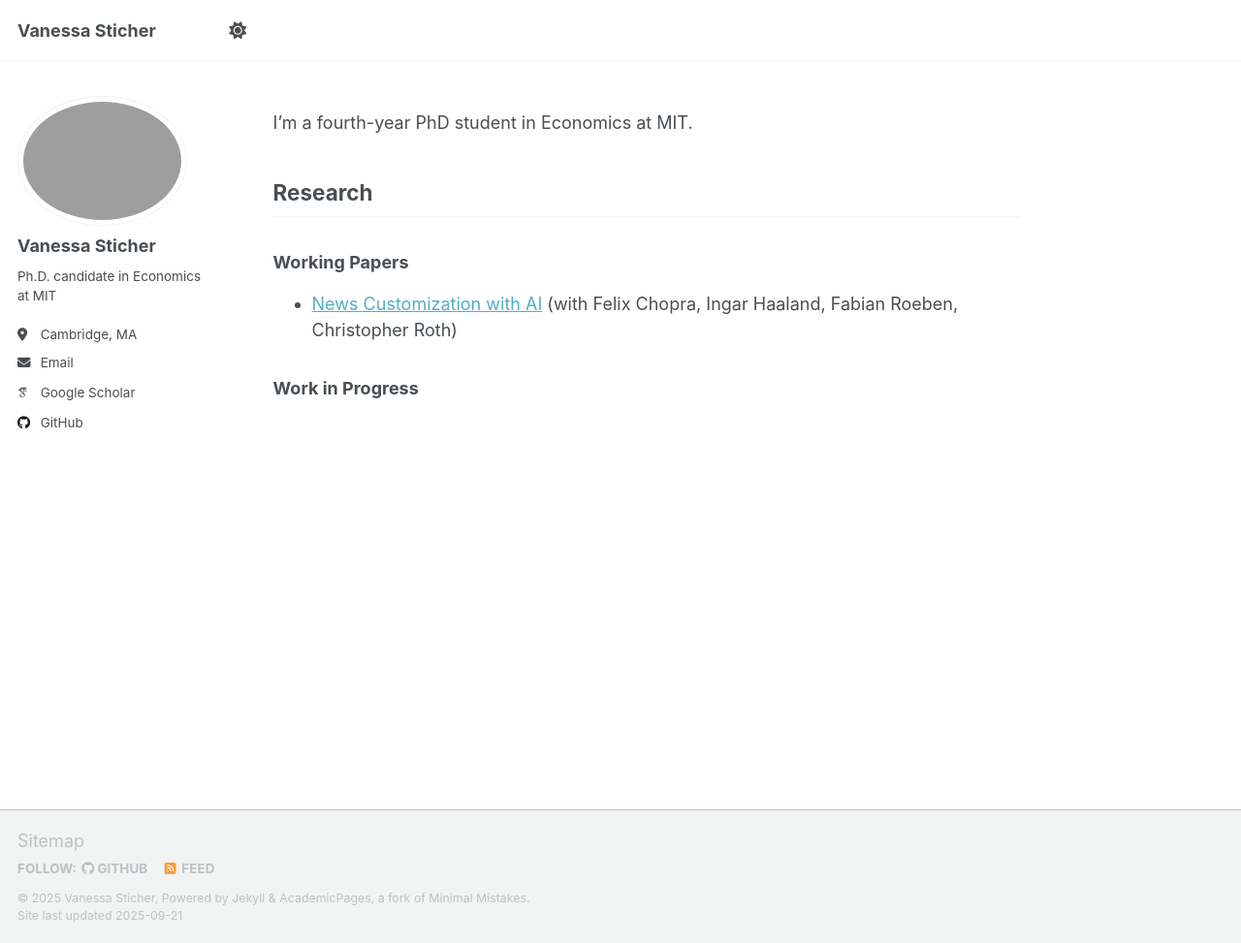
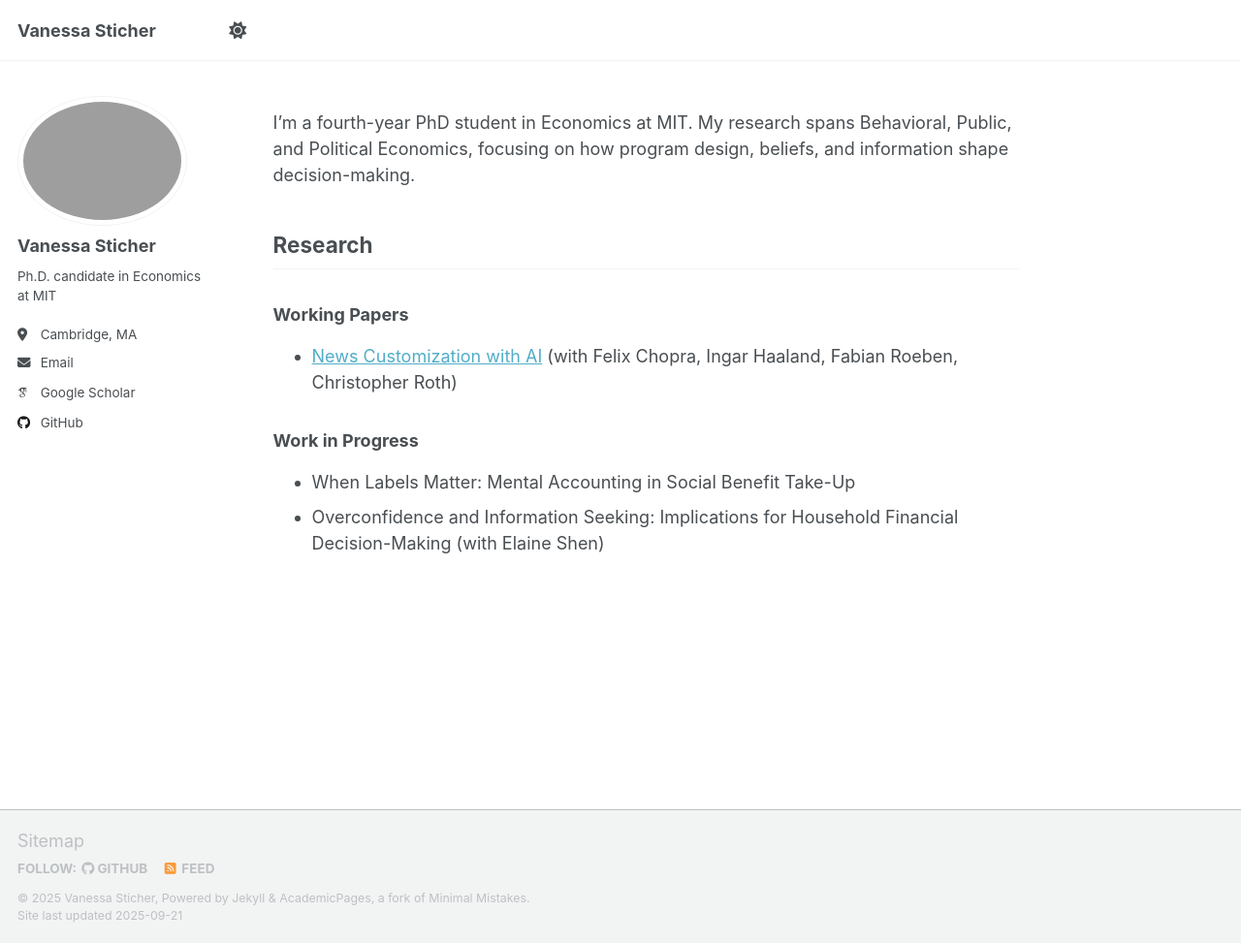
Before and after one commit to VanessaSticher/vanessasticher.github.io, a Jekyll site: the page built from _pages/about.md, in a window 1280 px wide and 973 px high. Shown: the whole window at 97% size. Built offline with Jekyll 4.4.1, drawn with Linux system fonts in a browser that asks for light colours; some web fonts are replaced; a script that is not in the unit is left out.

Commit message:
Update about page
Expanded description of research focus and added working papers.

```diff
--- a/_pages/about.md
+++ b/_pages/about.md
@@ -7,7 +7,7 @@ redirect_from:
   - /about.html
 ---
 
-I'm a fourth-year PhD student in Economics at MIT.
+I'm a fourth-year PhD student in Economics at MIT. My research spans Behavioral, Public, and Political Economics, focusing on how program design, beliefs, and information shape decision-making. <!-- and welfare. -->
 
 
 ## Research
@@ -15,3 +15,5 @@ I'm a fourth-year PhD student in Economics at MIT.
 - <a href="https://raw.githubusercontent.com/cproth/papers/master/TMT.pdf" target="_blank">News Customization with AI</a> (with Felix Chopra, Ingar Haaland, Fabian Roeben, Christopher Roth)
 
 ### Work in Progress
+- When Labels Matter: Mental Accounting in Social Benefit Take-Up
+- Overconfidence and Information Seeking: Implications for Household Financial Decision-Making (with Elaine Shen)
```
